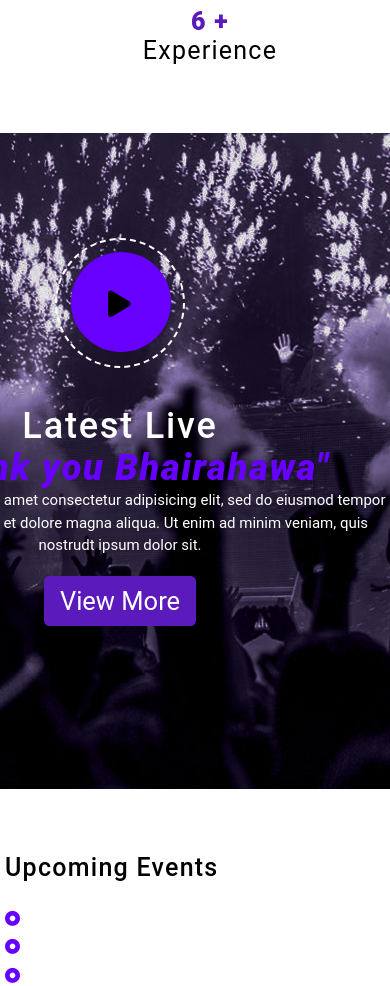
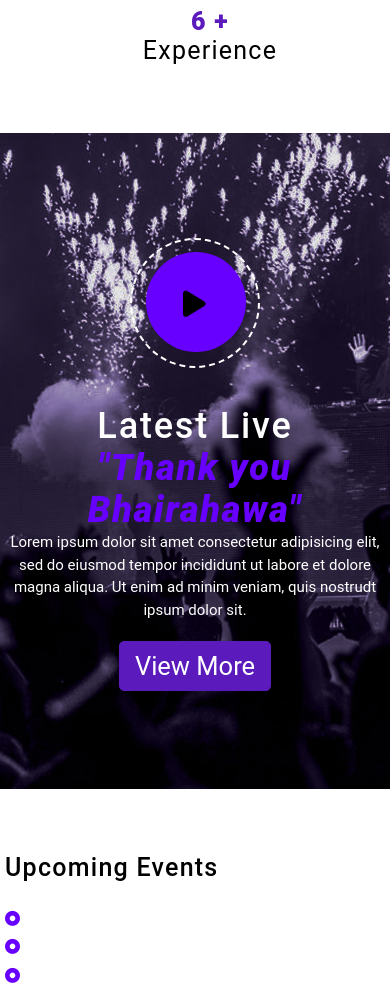
Before and after one commit to Alidhuniya/singerProfile-ReactJS-with-Contentful, a React (Create React App) app: page /about in a window 390 px wide. Shown: the part 1100-2086 px from the top of the page. Built offline with nearby package versions, Linux system fonts and the light colour scheme; no server answers.

Commit message:
live section responsive

```diff
--- a/src/sass/2-components/_live.scss
+++ b/src/sass/2-components/_live.scss
@@ -7,7 +7,9 @@
     padding-top: 105px;
     margin-left: -150px;
 
-
+    @media all and (max-width: 720px) {
+        margin-left: 0rem;
+    }
 
 }
 
```
